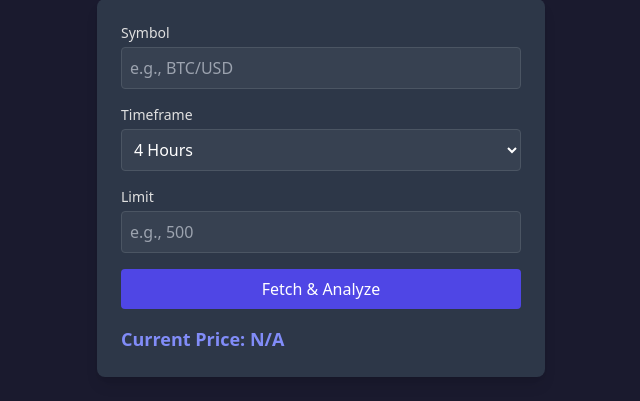
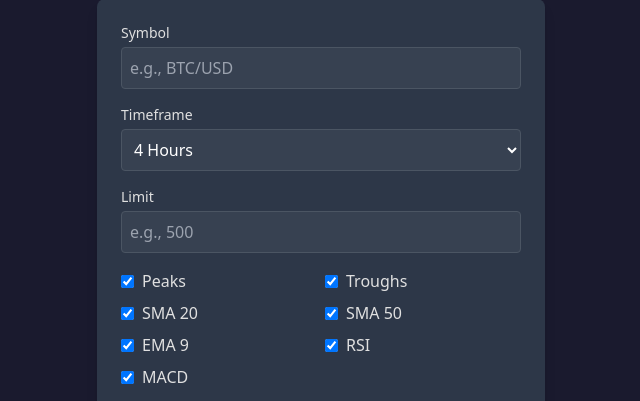
Before and after one commit to Archiebcb/wavegrok, a Flask app: page / in a window 1280 px wide. Shown: the part 81-482 px from the top of the page, without its empty margins (319-959 px from the left). Run offline with Flask 3, Linux system fonts and the light colour scheme; some libraries are stand-ins or nearby versions.

Commit message:
Add interactive indicator toggles for customizable charts

```diff
--- a/app.py
+++ b/app.py
@@ -185,7 +185,7 @@ class WaveGrok:
         self.troughs[timeframe] = troughs
         return f"{timeframe}: Found {len(peaks)} peaks and {len(troughs)} troughs."
 
-    def plot_chart(self, timeframe):
+    def plot_chart(self, timeframe, indicators=None):
         if timeframe not in self.data:
             logging.error(f"No data for {timeframe}—fetch some first!")
             return None
@@ -193,6 +193,9 @@ class WaveGrok:
         if df.empty:
             logging.error(f"No data to plot for {timeframe}")
             return None
+
+        if indicators is None:
+            indicators = ['peaks', 'troughs', 'sma_20', 'sma_50', 'ema_9', 'rsi', 'macd']
 
         closes = df['close'].values
         peaks, _ = find_peaks(closes, distance=3, prominence=closes.std()/10)
@@ -206,19 +209,26 @@ class WaveGrok:
         peak_data[peaks] = df['close'].iloc[peaks]
         trough_data[troughs] = df['close'].iloc[troughs]
 
-        apdict = [
-            mpf.make_addplot(peak_data, type='scatter', markersize=100, marker='x', color='lime', label='Peaks'),
-            mpf.make_addplot(trough_data, type='scatter', markersize=100, marker='o', color='magenta', label='Troughs'),
-            mpf.make_addplot(df['sma_20'], color='cyan', linestyle='--', label='SMA 20'),
-            mpf.make_addplot(df['sma_50'], color='yellow', linestyle='--', label='SMA 50'),
-            mpf.make_addplot(df['ema_9'], color='green', linestyle='-.', label='EMA 9'),
-        ]
+        apdict = []
+        if 'peaks' in indicators:
+            apdict.append(mpf.make_addplot(peak_data, type='scatter', markersize=100, marker='x', color='lime', label='Peaks'))
+        if 'troughs' in indicators:
+            apdict.append(mpf.make_addplot(trough_data, type='scatter', markersize=100, marker='o', color='magenta', label='Troughs'))
+        if 'sma_20' in indicators:
+            apdict.append(mpf.make_addplot(df['sma_20'], color='cyan', linestyle='--', label='SMA 20'))
+        if 'sma_50' in indicators:
+            apdict.append(mpf.make_addplot(df['sma_50'], color='yellow', linestyle='--', label='SMA 50'))
+        if 'ema_9' in indicators:
+            apdict.append(mpf.make_addplot(df['ema_9'], color='green', linestyle='-.', label='EMA 9'))
 
-        panels = [
-            mpf.make_addplot(df['rsi'], panel=1, color='purple', ylabel='RSI'),
-            mpf.make_addplot(df['macd'], panel=2, color='blue', ylabel='MACD'),
-            mpf.make_addplot(df['macd_signal'], panel=2, color='orange'),
-        ]
+        panels = []
+        if 'rsi' in indicators:
+            panels.append(mpf.make_addplot(df['rsi'], panel=1, color='purple', ylabel='RSI'))
+        if 'macd' in indicators:
+            panels.extend([
+                mpf.make_addplot(df['macd'], panel=2, color='blue', ylabel='MACD'),
+                mpf.make_addplot(df['macd_signal'], panel=2, color='orange'),
+            ])
         apdict.extend(panels)
 
         buf = io.BytesIO()
@@ -420,7 +430,8 @@ def analyze():
 
 @app.route('/chart/<timeframe>')
 def get_chart(timeframe):
-    img = agent.plot_chart(timeframe)
+    indicators = request.args.get('indicators', 'peaks,troughs,sma_20,sma_50,ema_9,rsi,macd').split(',')
+    img = agent.plot_chart(timeframe, indicators)
     if img is None:
         return jsonify({"error": "No data"}), 400
     logging.info(f"Sending image with size: {img.tell()} bytes from route")
--- a/templates/index.html
+++ b/templates/index.html
@@ -49,6 +49,15 @@
                 <label for="limit" class="block text-sm font-medium">Limit</label>
                 <input type="number" id="limit" name="limit" placeholder="e.g., 500"
                        class="w-full p-2 mt-1 bg-gray-700 border border-gray-600 rounded focus:outline-none focus:ring-2 focus:ring-indigo-500 text-white" required>
+            </div>
+            <div class="grid grid-cols-2 gap-2">
+                <label class="flex items-center"><input type="checkbox" name="indicators" value="peaks" checked class="mr-2"> Peaks</label>
+                <label class="flex items-center"><input type="checkbox" name="indicators" value="troughs" checked class="mr-2"> Troughs</label>
+                <label class="flex items-center"><input type="checkbox" name="indicators" value="sma_20" checked class="mr-2"> SMA 20</label>
+                <label class="flex items-center"><input type="checkbox" name="indicators" value="sma_50" checked class="mr-2"> SMA 50</label>
+                <label class="flex items-center"><input type="checkbox" name="indicators" value="ema_9" checked class="mr-2"> EMA 9</label>
+                <label class="flex items-center"><input type="checkbox" name="indicators" value="rsi" checked class="mr-2"> RSI</label>
+                <label class="flex items-center"><input type="checkbox" name="indicators" value="macd" checked class="mr-2"> MACD</label>
             </div>
             <button type="submit" class="w-full bg-indigo-600 hover:bg-indigo-700 text-white p-2 rounded transition">Fetch & Analyze</button>
         </form>
@@ -106,6 +115,7 @@
             e.preventDefault();
             const formData = new FormData(e.target);
             const data = Object.fromEntries(formData);
+            data.indicators = formData.getAll('indicators');
             const messageDiv = document.getElementById('message');
             const analysisDiv = document.getElementById('analysis');
             const loadingDiv = document.getElementById('loading');
@@ -123,7 +133,7 @@
 
                 if (fetchResult.message.includes('Fetched')) {
                     const chartImg = document.getElementById('chart');
-                    chartImg.src = `/chart/${data.timeframe}?t=${new Date().getTime()}`;
+                    chartImg.src = `/chart/${data.timeframe}?indicators=${data.indicators.join(',')}&t=${new Date().getTime()}`;
 
                     const analyzeResponse = await fetch('/analyze', {
                         method: 'POST',
@@ -141,6 +151,16 @@
             }
         });
 
+        document.querySelectorAll('input[name="indicators"]').forEach(checkbox => {
+            checkbox.addEventListener('change', async () => {
+                const formData = new FormData(document.getElementById('fetchForm'));
+                const data = Object.fromEntries(formData);
+                data.indicators = formData.getAll('indicators');
+                const chartImg = document.getElementById('chart');
+                chartImg.src = `/chart/${data.timeframe}?indicators=${data.indicators.join(',')}&t=${new Date().getTime()}`;
+            });
+        });
+
         // Real-time price ticker
         setInterval(async () => {
             const symbol = document.getElementById('symbol').value;
```
